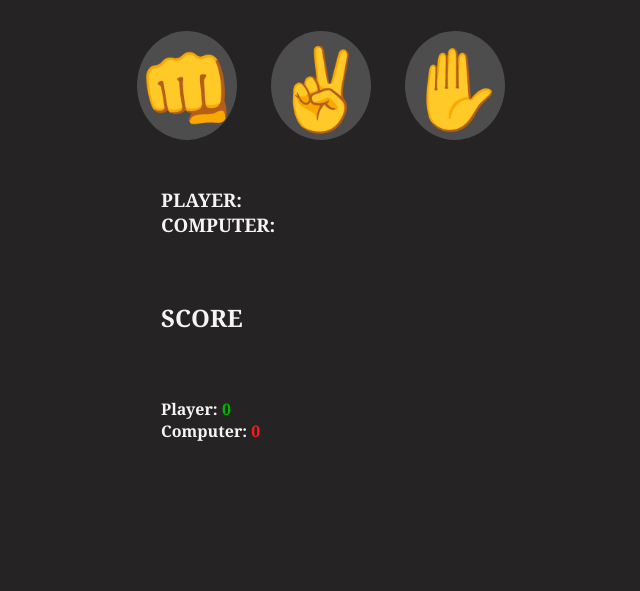
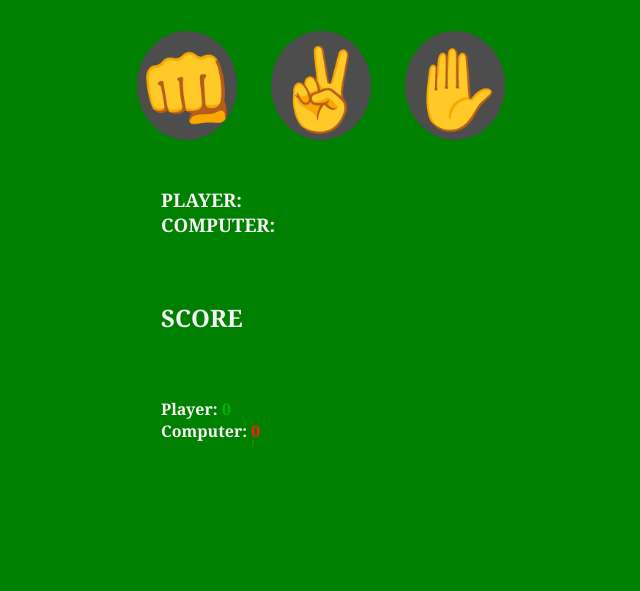
Before and after one commit to tech-Quin/janken, a plain HTML site: page index.html in a window 1280 px wide. Shown: the part 209-800 px from the top of the page, without its empty margins (319-959 px from the left). Drawn offline with Linux system fonts and the light colour scheme.

Commit message:
change bg

```diff
--- a/JacknPoy.css
+++ b/JacknPoy.css
@@ -8,7 +8,7 @@
 }
 
 body{
-    background-color: hsl(1, 3%, 14%);
+    background-color:green;
     display: flex;
     height: 100vh;
     gap: 2rem;
```
